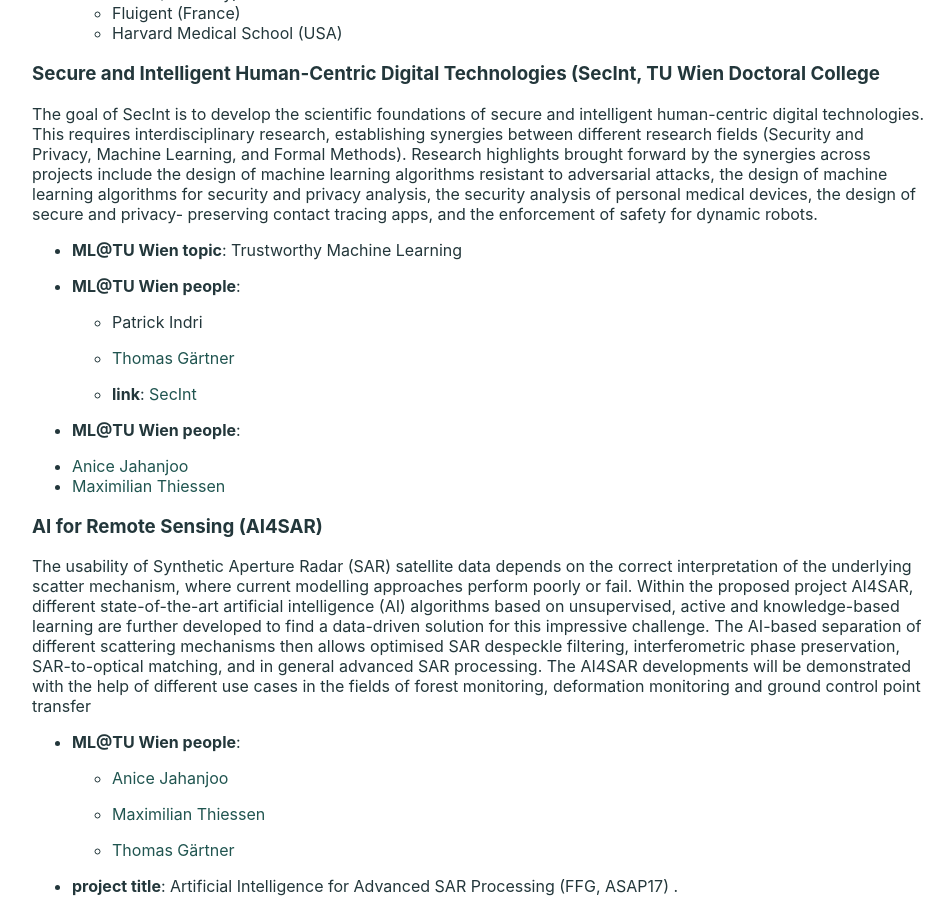
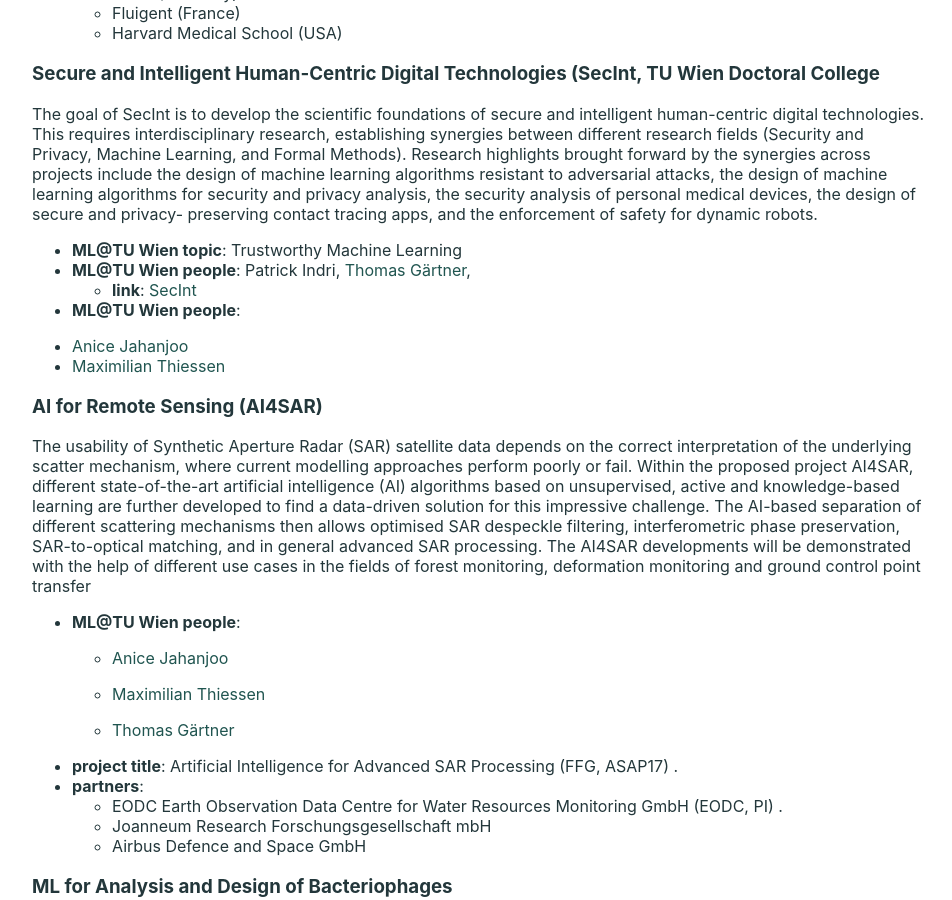
Before and after one commit to ml-tuw/ml-tuw.github.io, a Jekyll site: the page built from projects/md/index.md, in a window 1280 px wide and 900 px high, scrolled down 1454 px. Shown: the whole window, without its empty margins (160-1112 px from the left). Built offline with Jekyll 4.4.1, drawn with Linux system fonts in a browser that asks for light colours.

```diff
--- a/projects/md/index.md
+++ b/projects/md/index.md
@@ -95,14 +95,15 @@ preserving contact tracing apps, and the enforcement of safety for dynamic robot
 
 {% assign ppls = "PatrickIndri ThomasGaertner" | split:" " %}
 
- - **ML@TU Wien topic**: Trustworthy Machine Learning
- - **ML@TU Wien people**:
+
+{% capture pn %}
 {% for ppl in ppls %}
-{% capture pn %}
-{%- include linked_name.md id=ppl -%}
+{%- include linked_name.md id=ppl -%},
+{% endfor %}
 {% endcapture %}
-   - {{ pn | strip_newlines}}
-{% endfor %}
+
+- **ML@TU Wien topic**: Trustworthy Machine Learning
+ - **ML@TU Wien people**: {{ pn | strip_newlines}}
    - **link**: [SecInt](https://secint.visp.wien/)
 
  - **ML@TU Wien people**:
```
